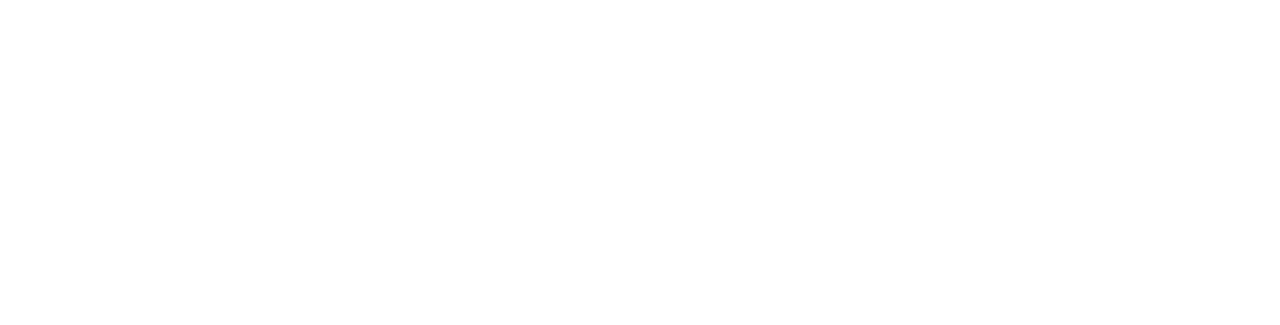
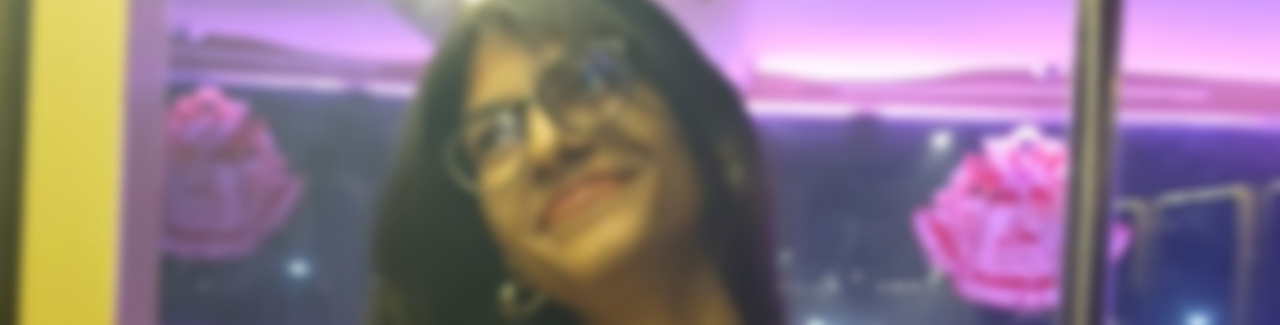
Before and after one commit to ckc17/Cruella, a plain HTML site: page index.html in a window 1280 px wide. Shown: the top 325 px of the page. Drawn offline with Linux system fonts and the light colour scheme.

Commit message:
Update index.html

```diff
--- a/index.html
+++ b/index.html
@@ -10,7 +10,7 @@
 
     <style>
         body {
-            background: url('Picsart_25-03-17_20-09-16-190.jpg .jpg') no-repeat center center fixed;
+            background: url('Picsart_25-03-17_20-09-16-190.jpg') no-repeat center center fixed;
             background-size: cover;
             color: white;
             font-family: 'Pacifico', cursive;
```
